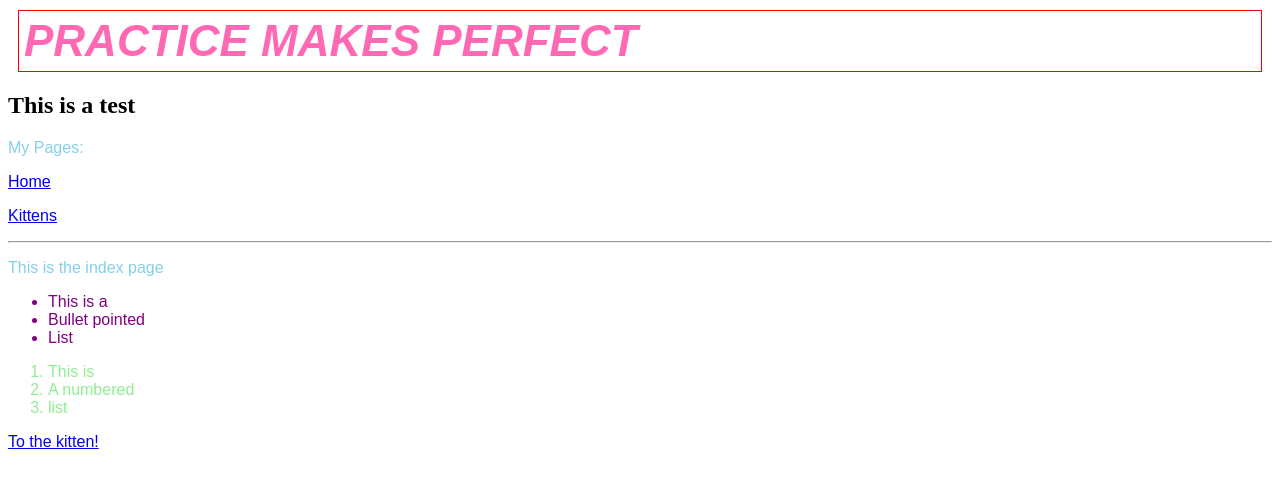
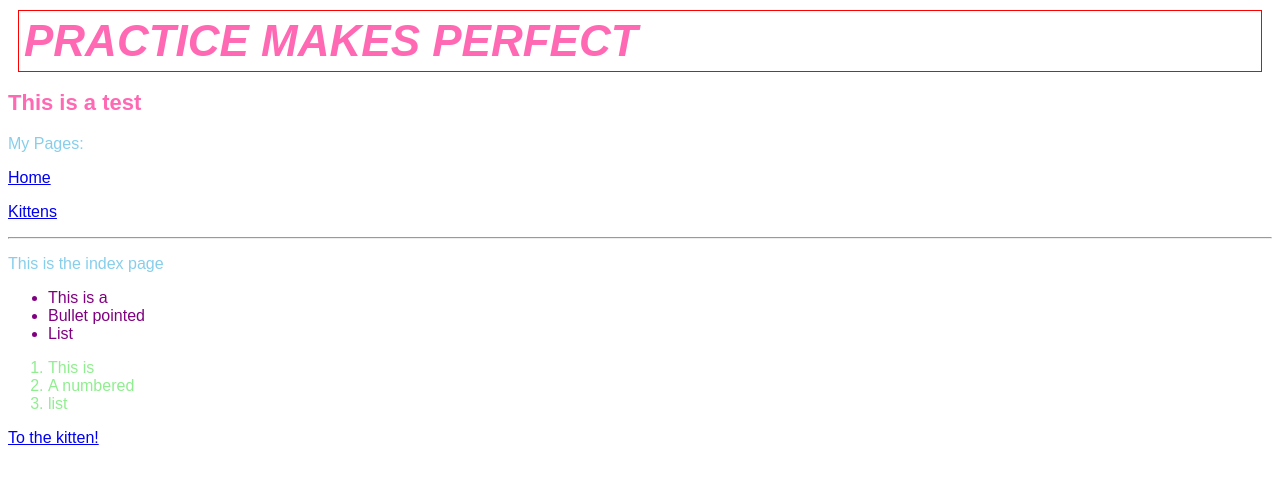
Before and after one commit to elsie-em/elsie-em.github.io, a Jekyll site: the page built from index.html, in a window 1280 px wide. Shown: the top 488 px of the page. Built offline with Jekyll 4.4.1, drawn with Linux system fonts in a browser that asks for light colours.

Commit message:
Update style.css

```diff
--- a/css/style.css
+++ b/css/style.css
@@ -8,6 +8,11 @@ h1 {
     border: 1px solid red;
     margin: 10px;
     padding: 5px;
+}
+h2 {
+        color: hotpink;
+    font-family: arial, helvetica, sans-serif;
+    font-size: 22px;
 }
 p {
     color: skyblue;
```
